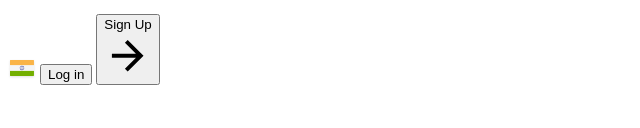
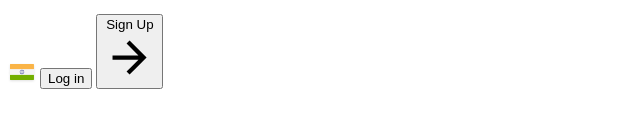
Before and after one commit to LOGANBLUE1/RazorPay-Clone.github.io, a plain HTML site: page index.html in a window 1280 px wide. Shown: the part 186-314 px from the top of the page, 0-640 px from the left. Drawn offline with Linux system fonts and the light colour scheme.

Commit message:
interm dev3

```diff
--- a/index.html
+++ b/index.html
@@ -55,21 +55,21 @@
                     transition-all duration-200"></div>
                 </li>
             </ul>
-            <div class="flex gap-6">
-                <img src="./images/india-flag.svg" alt="" width="28px" height="20px">
-                <button class="py-3 px-5 font-mullish text-white border-lightBlue-1 border rounded-sm
-                text-sm font-bold">Log in</button>
-                <button class="py-3 px-4 font-mullish rounded-sm text-sm bg-white text-lightBlue300
-                border transition-all duration-200 hover:text-lightBlue500">Sign Up<svg
-                viewBox="0 0 24 24"
-                focusable="false"
-                class="w-[14px] h-[14px] ml-3"
-              >
-                <path
-                  fill="currentColor"
-                  d="M12 4l-1.41 1.41L16.17 11H4v2h12.17l-5.58 5.59L12 20l8-8z"
-                ></path>
-              </svg></button>
+            <div class="flex space-x-6">
+                <img src="./images/india-flag.svg" width="28px" height="20px"/>
+
+                <button class="py-3 px-5 font-mullish text-white border-lightBlue border
+                rounded-sm text-sm  font-bold">Log in</button>
+
+                <button class="py-3 px-4 font-mullish rounded-sm text-sm font-bold bg-white text-lightBlue300
+                border transition-all duration-200 hover:text-lightBlue500 flex">Sign Up
+                    <svg viewBox="0 0 24 24" focusable="false" class="w-[14px] h-[14px] ml-3">
+                        <path fill="currentColor"
+                        d="M12 4l-1.41 1.41L16.17 11H4v2h12.17l-5.58 5.59L12 20l8-8z"
+                        >
+                        </path>
+                    </svg>
+                </button>
             </div>
         </div>
     </nav>
```
